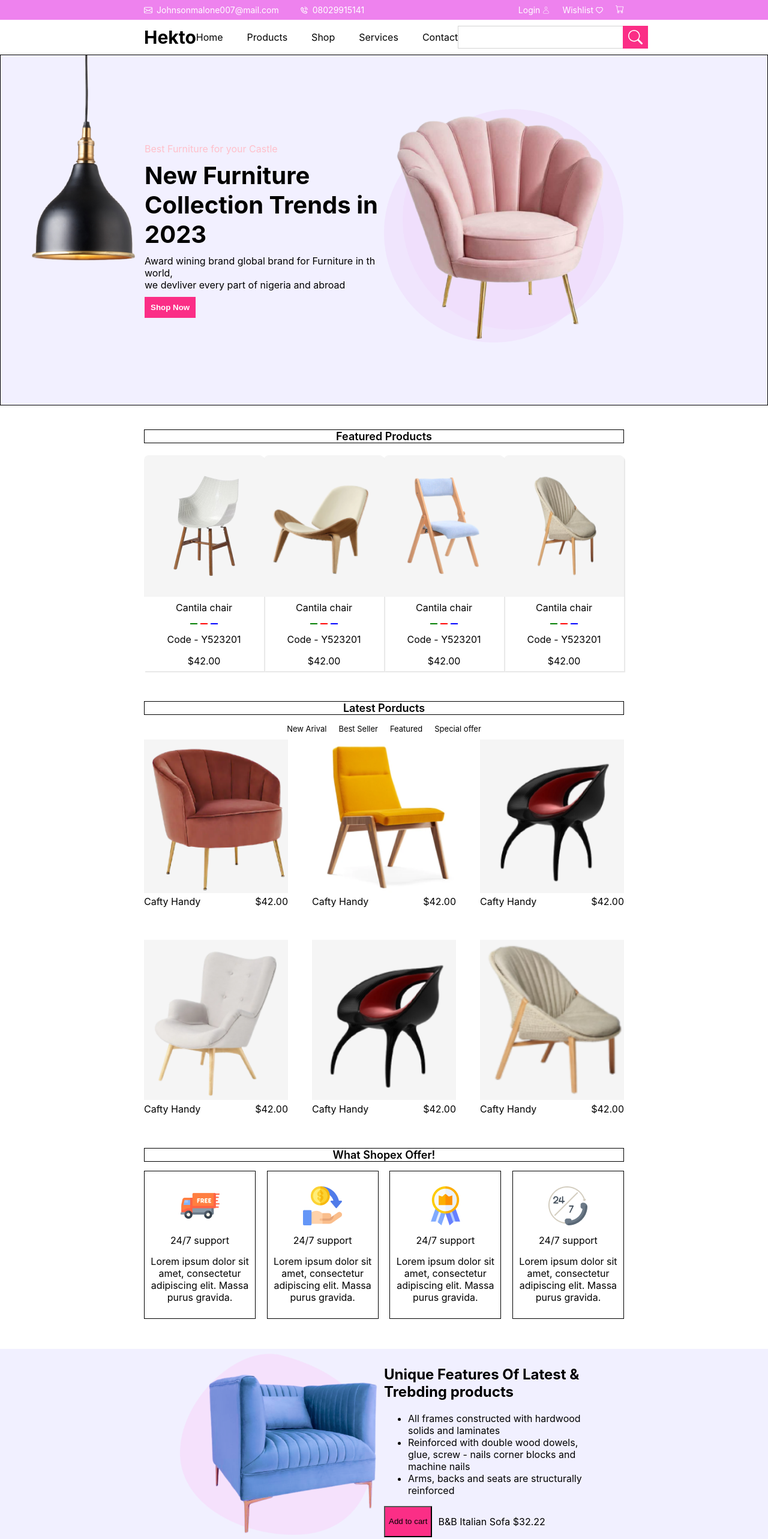
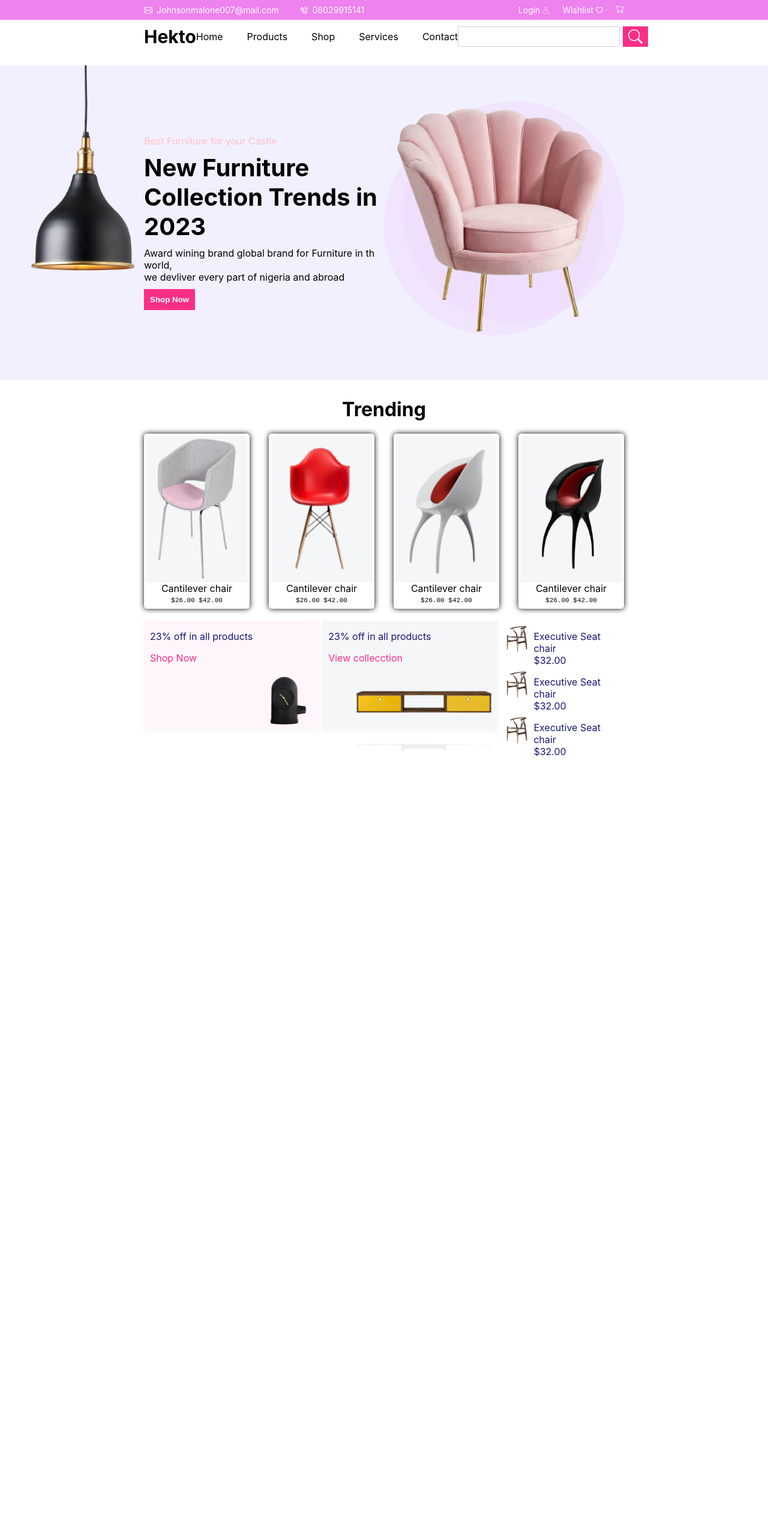
Before and after one commit to Malone-chisom/Hekto-Project, a React (Create React App) app: page / in a window 1280 px wide. Shown: the top 2566 px of the page at 60% size. After the commit the page ends 1263 px from the top, so only its background shows below. Built offline with nearby package versions, Linux system fonts and the light colour scheme.

Commit message:
latest commit

```diff
--- a/src/components/global-Style/Globalstyle.css
+++ b/src/components/global-Style/Globalstyle.css
@@ -1,3 +1,7 @@
+* {
+    box-sizing: border-box;
+}
+
 .sub-section-headers {
     margin: 10px 0;
 }
--- a/src/components/home/Home.jsx
+++ b/src/components/home/Home.jsx
@@ -30,7 +30,7 @@
 function Home() {
 
     return (
-        <div>
+        <div className="home">
             {/* Navbar starts  */}
             <Navbar />
             {/* Navbar ends  */}
@@ -84,7 +84,7 @@
             {/* Section-1/Hero ends  */}
 
             {/* Section-2/ Starts */}
-            <div className="section-2-container">
+            {/* <div className="section-2-container">
                 <div className="padding-horizontal">
                     <div className="section-2">
                         <div className="section-heading">
@@ -165,11 +165,11 @@
                         </div>
                     </div>
                 </div>
-            </div>
+            </div> */}
             {/* Section-2/ Ends */}
 
             {/* Section-3 Starts here */}
-            <div className="section-3-container">
+            {/* <div className="section-3-container">
                 <div className="padding-horizontal">
                     <div className="section-3">
                         <div>
@@ -289,13 +289,13 @@
                         </div>
                     </div>
                 </div>
-            </div>
+            </div> */}
 
             {/* Section-3 Ends Here */}
 
             {/* section-4 Starts Here */}
 
-            <div className="section-4-container">
+            {/* <div className="section-4-container">
                 <div className="padding-horizontal">
                     <div className="section-4">
                         <div className=" section-heading">
@@ -384,13 +384,13 @@
                     </div>
                 </div>
 
-            </div>
+            </div> */}
 
             {/* section-4 Ends Here */}
 
             {/* section 5 Starts Here */}
 
-            <div className="section-5-container">
+            {/* <div className="section-5-container">
                 <div className="smaller-padding-horizontal">
                     <div className="section-5">
                         <div className="section-5-left">
@@ -425,7 +425,7 @@
                         </div>
                     </div>
                 </div>
-            </div>
+            </div> */}
             {/* sectin 5 ends here */}
 
             {/* section 6 starts here */}
--- a/src/styles/home/section_1.scss
+++ b/src/styles/home/section_1.scss
@@ -73,7 +73,7 @@
 }
 
 .section-1-container {
-    border: 1px solid black;
+    // border: 1px solid black;
 }
 
 
@@ -322,7 +322,7 @@
             .section-4-flex-box {
                 width: 23%;
 
-                border: 1px solid #000000;
+                // border: 1px solid #000000;
                 text-align: center;
                 // border: 1px solid red;
                 cursor: pointer;
@@ -373,6 +373,9 @@
     width: 100%;
     // border: 1px solid red;
 
+    .section-5 {
+        padding: 15px 0;
+
         .setion-5-left,
         .section-5-right {
             width: 50%;
@@ -386,11 +389,12 @@
             align-items: center;
 
             .box-container-for-items-image {
-            border: 1px solid red;
+                // border: 1px solid red;
 
 
             }
 
+        }
     }
 }
 
@@ -510,8 +514,10 @@
         width: 37%;
         margin-right: 5px;
         height: 180px;
+        padding: 0 10px;
         position: relative;
         box-shadow: 0px 5px 8px #F5F6F8;
+        margin-bottom: 10px;
 
 
         p {
@@ -750,7 +756,7 @@
         justify-content: space-between;
 
         .section-6-sub-1 {
-            width: 46%;
+            width: 100%;
         }
     }
 
@@ -797,7 +803,7 @@
     }
 
     .inner-section-4-flex-box {
-        border: 1px solid pink;
+        // border: 1px solid pink;
         font-size: 14px;
     }
 
@@ -814,13 +820,12 @@
             .section-5-left,
             .section-5-right {
                 width: 100%;
-                border: 1px solid red;
+                // border: 1px solid red;
             }
         }
 
         .smaller-padding-horizontal {
             margin: 0 !important;
-            border: 1px solid black;
         }
     }
 
```
Lines whose indentation alone changed are shown as unchanged.
